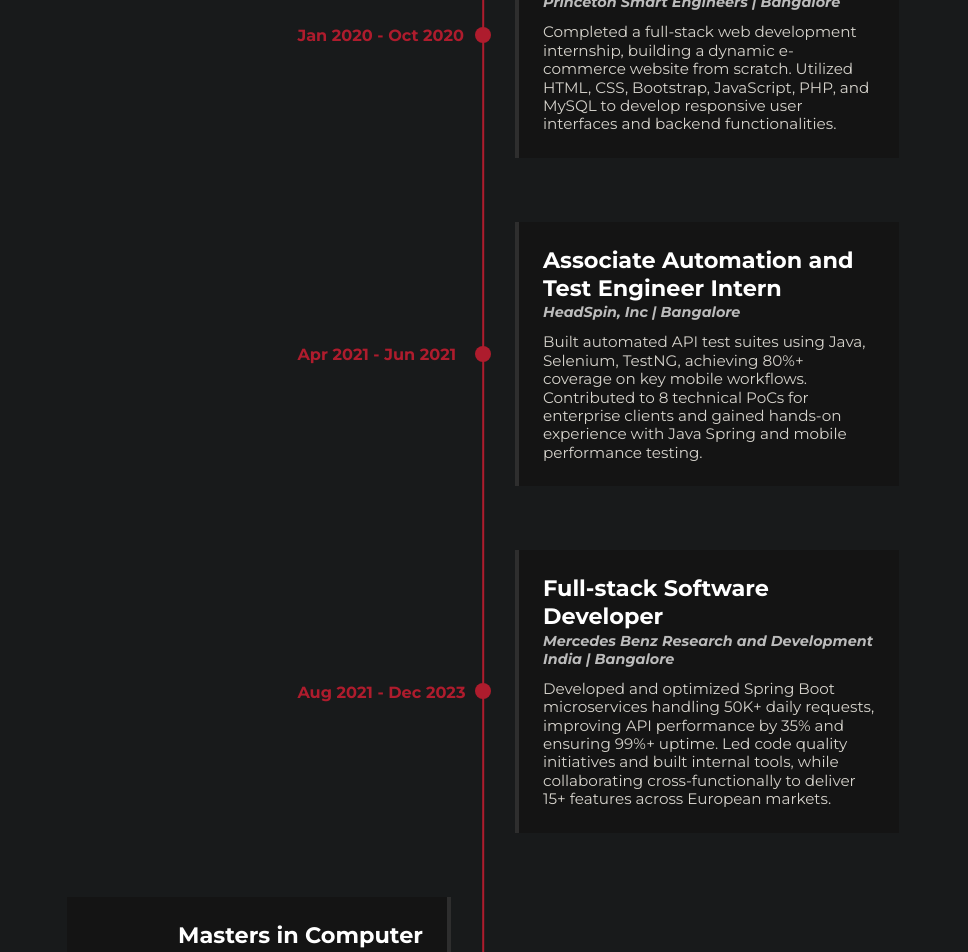
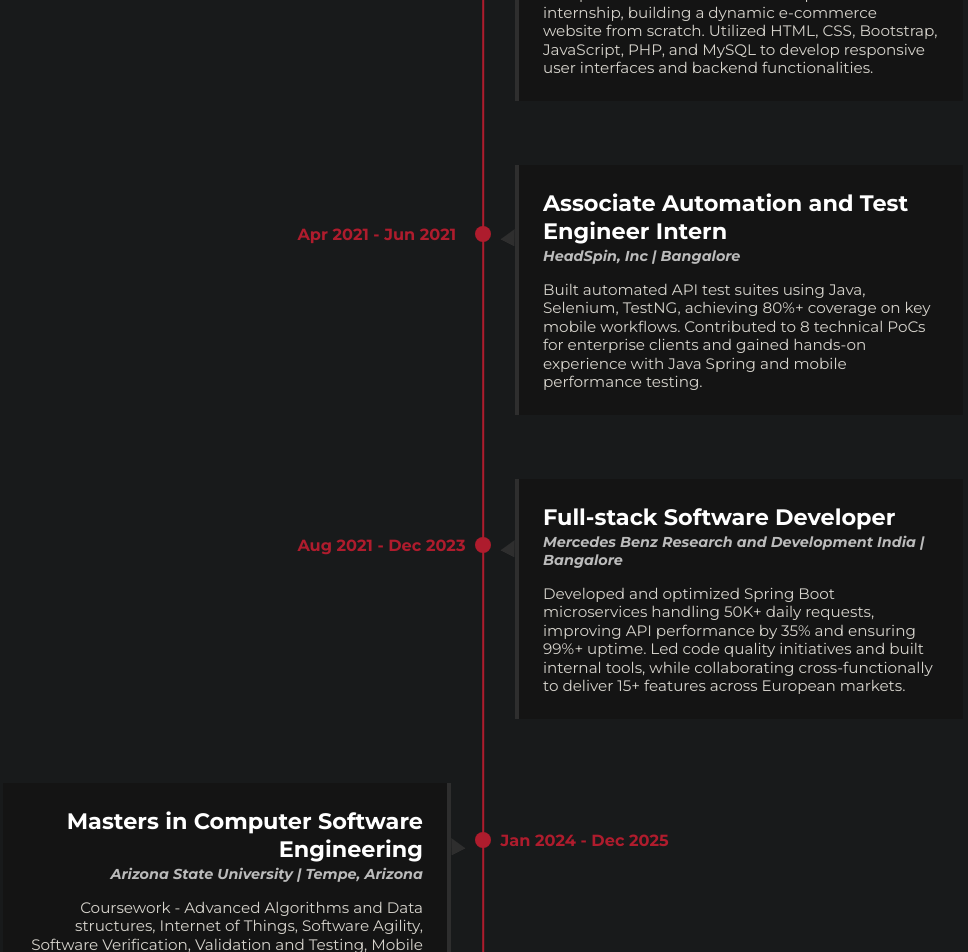
Before and after one commit to Keer-Ravikumar/Keer-Portfolio, a React (Create React App) app in the folder my-portfolio/: page / in a window 1280 px wide. Shown: the part 1980-2932 px from the top of the page, without its empty margins (157-1125 px from the left). Built offline with nearby package versions, Linux system fonts and the light colour scheme.

Commit message:
fix: Small alignment changes in Education and Work Experience Section

```diff
--- a/my-portfolio/src/Assets/style.css
+++ b/my-portfolio/src/Assets/style.css
@@ -242,7 +242,7 @@
     position: relative;
     margin: 0 auto;
     padding: 0;
-    width: 70vw;
+    width: 80vw;
 }
 
 .timeline::before {
@@ -279,6 +279,23 @@
     border-left: 0.3rem solid #2e2e2e;
     position: relative;
 }
+.timeline-item .content::before{
+    content: '';
+    position: absolute;
+    top: 25%;
+    right: 100%;
+    width: 1rem;
+    height: 1rem;
+    clip-path: polygon(50% 0%, 0% 100%, 100% 100%);
+    transform: rotate(27.5deg);
+    background-color: #2e2e2e;
+    z-index: 1;
+}
+
+.timeline-item.left .content::before{
+    left: 100%;
+    transform: rotate(-27.5deg);
+}
 
 .timeline-item.left .content {
     border-left: none;
@@ -294,7 +311,7 @@
 
 .timeline-item .Job-Location {
     display: block;
-    margin-bottom: 0.75rem;
+    margin-bottom: 1rem;
     font-style: italic;
     color: #bbb;
     font-size: 0.9rem;
@@ -309,9 +326,8 @@
 
 .timeline-item .year {
     position: absolute;
-    top: 50%;
+    top: 32%;
     transform: translateY(-50%);
-    /* background: #0f0f0f; */
     color: #ae1c2d;
     font-weight: bold;
     font-size: 1.01rem;
@@ -329,7 +345,7 @@
 .timeline-item::after {
     content: '';
     position: absolute;
-    top: 50%;
+    top: 32%;
     left: 100%;
     transform: translate(-50%, -50%);
     width: 1rem;
--- a/my-portfolio/src/Components/Experience.jsx
+++ b/my-portfolio/src/Components/Experience.jsx
@@ -1,6 +1,7 @@
 import Headers from "./Headers";
 import SubHeading from "./SubHeading";
 import JobItems from "./JobItems";
+import AOS from 'aos';
 
 function Experience(){
 
@@ -12,43 +13,48 @@
 
             <div className="timeline">
                 <JobItems
-                    class="left"
+                    align="left"
                     title="Bachelors in Computer Science and Education"
                     location="Visveswaraya Technological University | Bangalore"
                     description="Coursework - Algorithms and Data Structures, Database Management System, Computer Networks, Software Engineering, Object Oriented Programming (Java), Machine Learning and Artificial Intelligence"
                     year="Aug 2017 - July 2021"
+                    animation="fade-left"
                 />
 
                 <JobItems
-                    class="right"
+                    align="right"
                     title="Full-stack Web Developer Intern"
                     location="Princeton Smart Engineers | Bangalore"
                     description="Completed a full-stack web development internship, building a dynamic e-commerce website from scratch. Utilized HTML, CSS, Bootstrap, JavaScript, PHP, and MySQL to develop responsive user interfaces and backend functionalities."
                     year="Jan 2020 - Oct 2020"
+                    animation="fade-right"
                 />
 
-                <JobItems
-                    class="right"
+                <JobItems data-aos="fade-right"
+                    align="right"
                     title="Associate Automation and Test Engineer Intern "
                     location="HeadSpin, Inc | Bangalore"
                     description="Built automated API test suites using Java, Selenium, TestNG, achieving 80%+ coverage on key mobile workflows. Contributed to 8 technical PoCs for enterprise clients and gained hands-on experience with Java Spring and mobile performance testing."
                     year="Apr 2021 - Jun 2021"
+                    animation="fade-right"
                 />
 
-                <JobItems
-                    class="right"
+                <JobItems data-aos="fade-right"
+                    align="right"
                     title="Full-stack Software Developer"
                     location="Mercedes Benz Research and Development India | Bangalore"
                     description="Developed and optimized Spring Boot microservices handling 50K+ daily requests, improving API performance by 35% and ensuring 99%+ uptime. Led code quality initiatives and built internal tools, while collaborating cross-functionally to deliver 15+ features across European markets."
                     year="Aug 2021 - Dec 2023"
+                    animation="fade-right"
                 />
 
-                <JobItems
-                    class="left"
+                <JobItems data-aos="fade-up"
+                    align="left"
                     title="Masters in Computer Software Engineering"
                     location="Arizona State University | Tempe, Arizona"
                     description="Coursework - Advanced Algorithms and Data structures, Internet of Things, Software Agility, Software Verification, Validation and Testing, Mobile Developement, Data Processing on Scale"
                     year="Jan 2024 - Dec 2025"
+                    animation="fade-left"
                 />
             </div>
         </div>
--- a/my-portfolio/src/Components/JobItems.jsx
+++ b/my-portfolio/src/Components/JobItems.jsx
@@ -6,7 +6,7 @@
 function JobItems(props){
 
     return (
-        <div className={`timeline-item ${props.class}`}>
+        <div className={`timeline-item ${props.align}`} data-aos={props.animation}>
             <div className="content">
                 <ExperienceTitle name={props.title} />
                 <JobLocation location={props.location} />
```
